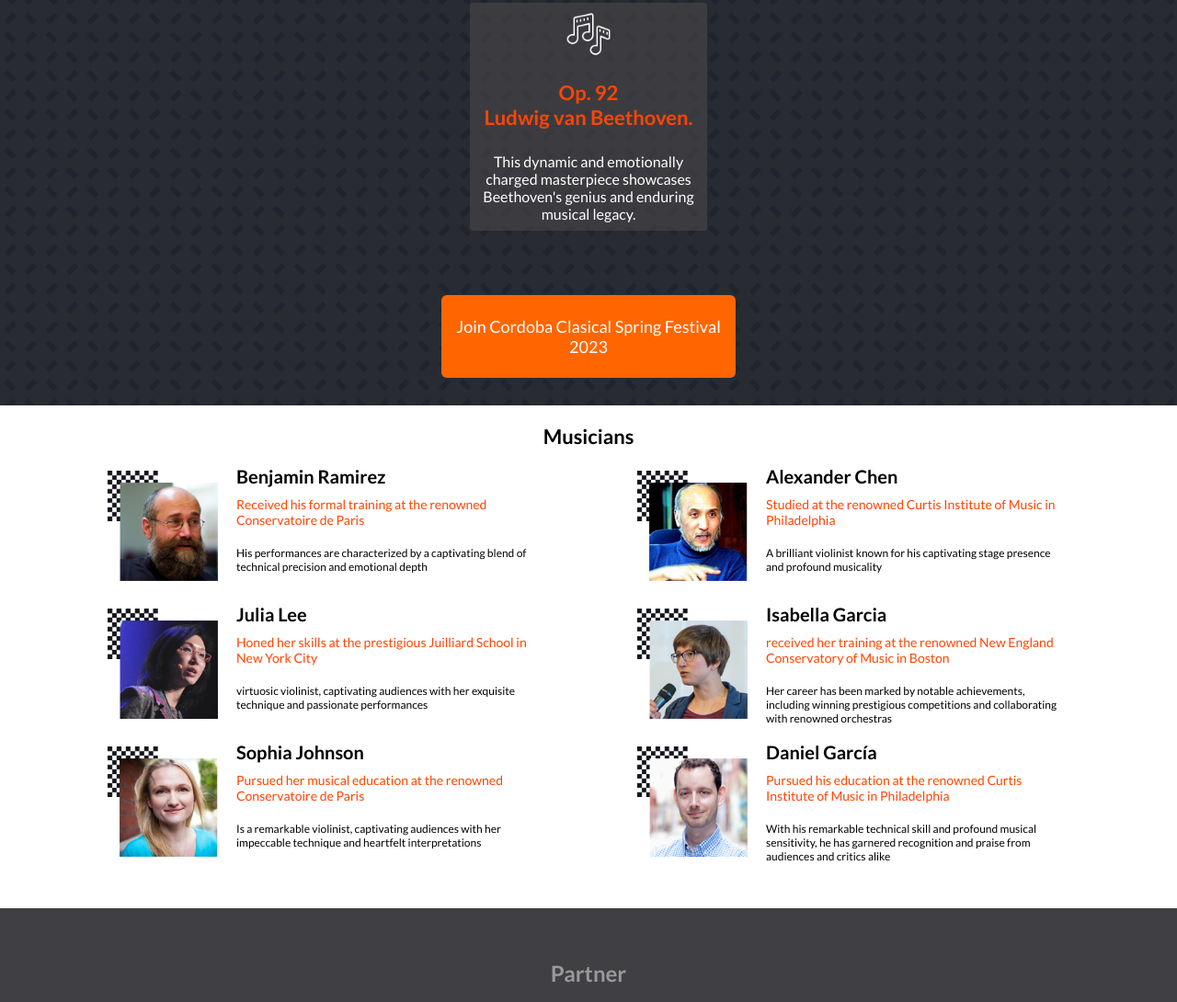
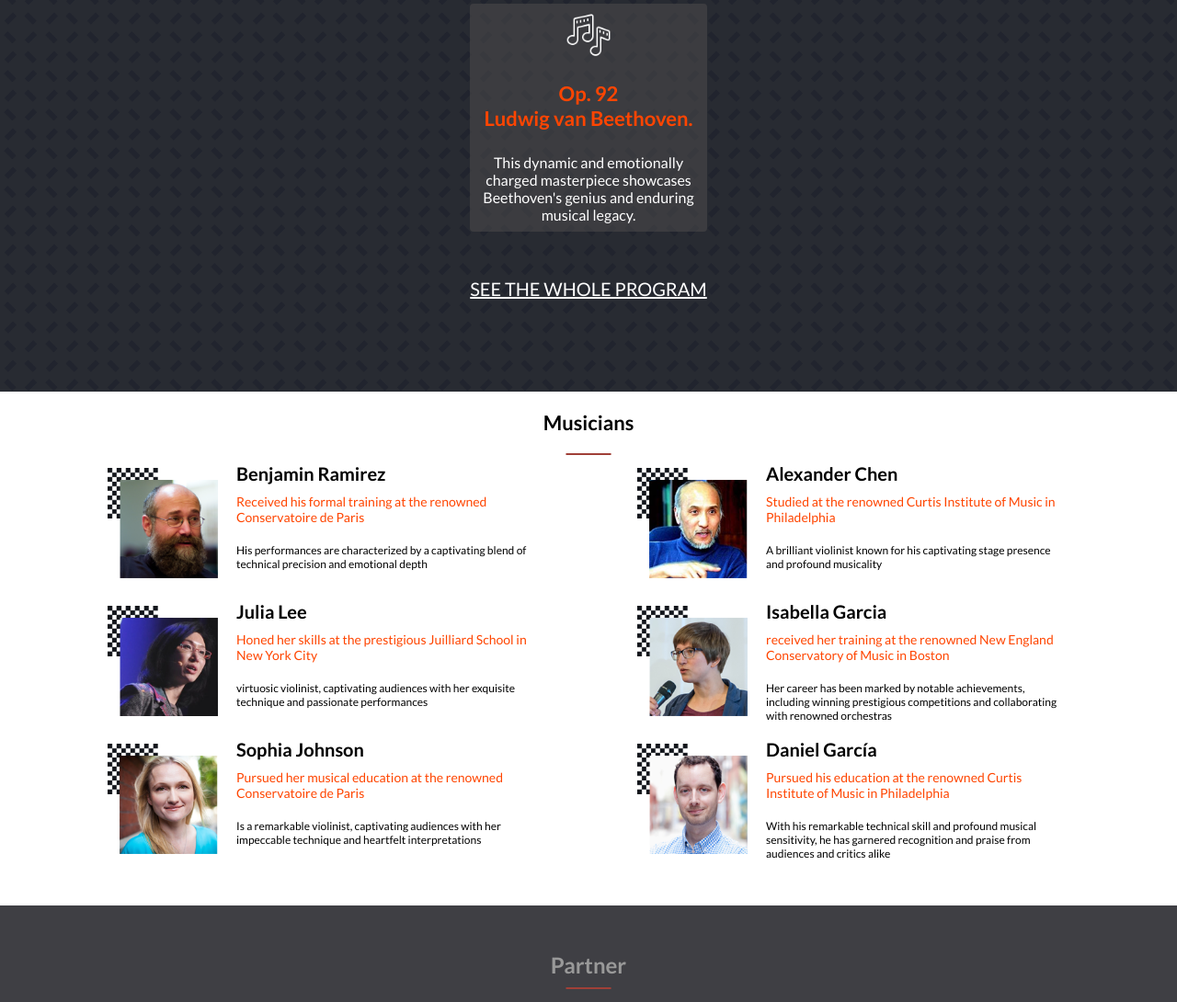
Before and after one commit to IsmaelMastronardi/Capstone1, a website: page index.html in a window 1280 px wide. Shown: the part 1218-2308 px from the top of the page at 92% size. Drawn offline with Linux system fonts and the light colour scheme.

Commit message:
add underline to various text

```diff
--- a/index.html
+++ b/index.html
@@ -92,12 +92,14 @@
         <button class="joinConcertBtn">
           Join Cordoba Clasical Spring Festival 2023
         </button>
+        <a class="wholeProgrmaAnchor noDisplayMobile">SEE THE WHOLE PROGRAM</a>
       </div>
     </section>
     <section class="featuredMusicians" id="sectionLink2">
       <h3 class="director">
         Musicians
       </h3>
+      <img src="./assets/program/titleBar.png" class="partnerBar">
       <div class="cardsDiv" id="musiciansCardsGroup">
       </div>
       <button class="moreBtn" id="moreCardsBtn">
@@ -108,6 +110,7 @@
       <article class="sponsors">
         <div class="sponsorTitleDiv">
           <p class="sponsorTitle">Partner</p>
+          <img src="./assets/program/titleBar.png" class="partnerBar">
         </div>
         <ul class="sponsorList">
           <li class="sponsorListItem"><img src="./assets/footer/mozillaIcon.png" class="sponsorIcons " alt="Mozilla Icon"></li>
--- a/styles/footer.css
+++ b/styles/footer.css
@@ -20,10 +20,23 @@
   flex-wrap: wrap;
 }
 
+.sponsorTitleDiv {
+  display: flex;
+  flex-direction: column;
+}
+
 .sponsorTitle {
   color: rgb(153, 153, 153);
   font-weight: bold;
   font-size: 24px;
+}
+
+.partnerBar {
+  padding-top: 10px;
+  height: 2px;
+  width: 50px;
+  margin-left: auto;
+  margin-right: auto;
 }
 
 .sponsorIcons {
--- a/styles/headline.css
+++ b/styles/headline.css
@@ -69,6 +69,12 @@
   font-size: 34px;
   color: orangered;
   text-align: center;
+}
+
+.aboutTitleUnderline {
+  padding-top: 20px;
+  width: 40px;
+  height: 2px;
 }
 
 .aboutDescription {
--- a/styles/program.css
+++ b/styles/program.css
@@ -19,7 +19,8 @@
 }
 
 .titleBar {
-padding-bottom: 60px;
+  padding-bottom: 60px;
+  height: 3px;
 }
 
 .music {
@@ -62,10 +63,6 @@ padding-bottom: 60px;
   margin-top: 60px;
   margin-bottom: 30px;
   transition: 0.1s;
-}
-
-.joinConcertBtn:hover {
-  background-color: rgb(235, 110, 65);
 }
 
 .joinConcertBtn:active {
@@ -111,6 +108,17 @@ padding-bottom: 60px;
   .noDisplayMobile {
     display: inherit;
   }
+
+  .joinConcertBtn {
+    display: none;
+  }
+
+  .wholeProgrmaAnchor {
+    font-size: 20px;
+    text-decoration: underline;
+    padding-top: 40px;
+    padding-bottom: 100px;
+  }
 }
 
 @media only screen and (min-width: 480px) {
```
Also changed, not shown: about.html (+3 -0 lines), styles/logoInfo.css (+7 -0 lines).
